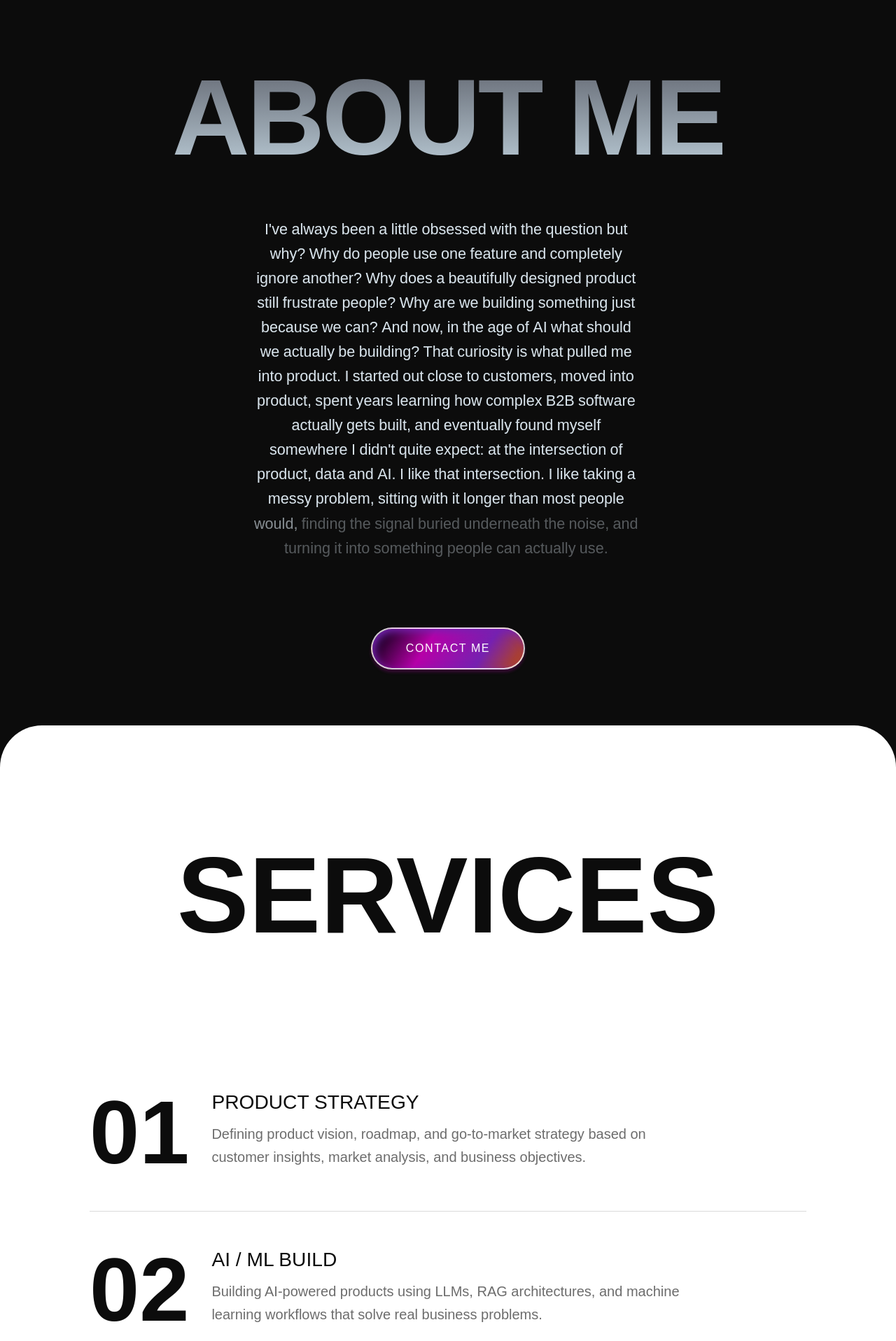
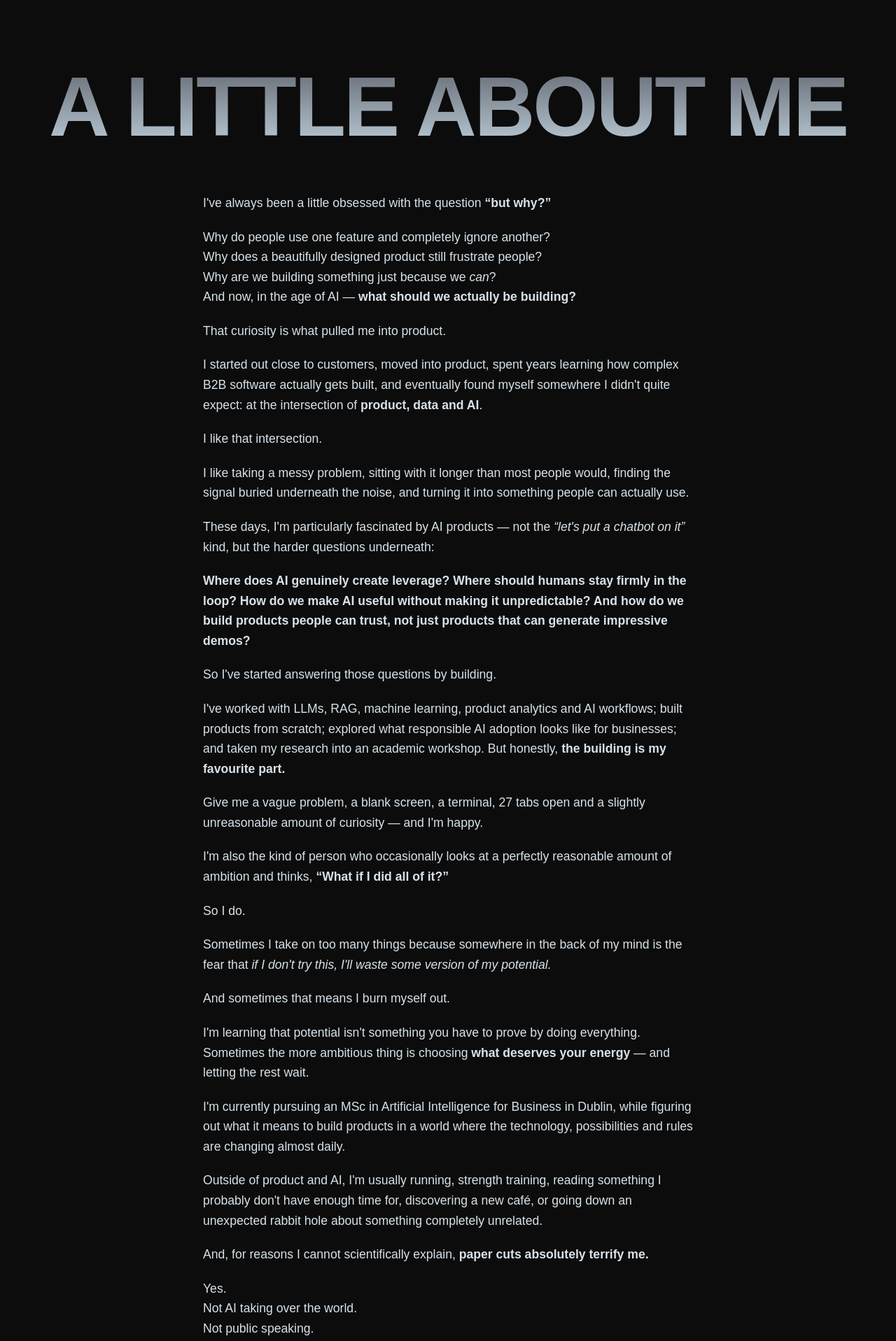
Before and after one commit to Rashmi-Belimagga-Manjunath/portfolio, a Next.js app: page / in a window 1280 px wide. Shown: the part 1540-3457 px from the top of the page at 70% size. Built offline with nearby package versions, Linux system fonts and the light colour scheme.

Commit message:
Show full about text with staggered fade-in animations

```diff
--- a/src/components/AboutSection.tsx
+++ b/src/components/AboutSection.tsx
@@ -1,11 +1,7 @@
 "use client";
 
 import FadeIn from "./FadeIn";
-import AnimatedText from "./AnimatedText";
 import ContactButton from "./ContactButton";
-
-const aboutText =
-  "I've always been a little obsessed with the question but why? Why do people use one feature and completely ignore another? Why does a beautifully designed product still frustrate people? Why are we building something just because we can? And now, in the age of AI what should we actually be building? That curiosity is what pulled me into product. I started out close to customers, moved into product, spent years learning how complex B2B software actually gets built, and eventually found myself somewhere I didn't quite expect: at the intersection of product, data and AI. I like that intersection. I like taking a messy problem, sitting with it longer than most people would, finding the signal buried underneath the noise, and turning it into something people can actually use.";
 
 export default function AboutSection() {
   return (
@@ -14,23 +10,171 @@ export default function AboutSection() {
       <FadeIn delay={0} y={40}>
         <h2
           className="hero-heading font-black uppercase leading-none tracking-tight text-center mb-10 sm:mb-14 md:mb-16"
-          style={{ fontSize: "clamp(3rem, 12vw, 160px)" }}
+          style={{ fontSize: "clamp(2.5rem, 10vw, 120px)" }}
         >
-          About me
+          A little about me
         </h2>
       </FadeIn>
 
-      {/* Animated Text */}
-      <FadeIn delay={0.2} className="mb-16 sm:mb-20 md:mb-24">
-        <AnimatedText
-          text={aboutText}
-          className="text-[#D7E2EA] font-medium text-center leading-relaxed max-w-[560px] mx-auto"
-          style={{ fontSize: "clamp(1rem, 2vw, 1.35rem)" }}
-        />
-      </FadeIn>
+      {/* Full About Text */}
+      <div className="max-w-[700px] mx-auto mb-16 sm:mb-20 md:mb-24 space-y-5 text-[#D7E2EA] leading-relaxed" style={{ fontSize: "clamp(0.85rem, 1.4vw, 1.1rem)" }}>
+        <FadeIn delay={0.1}>
+          <p>
+            I&apos;ve always been a little obsessed with the question <strong>&ldquo;but why?&rdquo;</strong>
+          </p>
+        </FadeIn>
+
+        <FadeIn delay={0.15}>
+          <p>
+            Why do people use one feature and completely ignore another?<br />
+            Why does a beautifully designed product still frustrate people?<br />
+            Why are we building something just because we <em>can</em>?<br />
+            And now, in the age of AI — <strong>what should we actually be building?</strong>
+          </p>
+        </FadeIn>
+
+        <FadeIn delay={0.2}>
+          <p>That curiosity is what pulled me into product.</p>
+        </FadeIn>
+
+        <FadeIn delay={0.25}>
+          <p>
+            I started out close to customers, moved into product, spent years learning how complex B2B software actually gets built, and eventually found myself somewhere I didn&apos;t quite expect: at the intersection of <strong>product, data and AI</strong>.
+          </p>
+        </FadeIn>
+
+        <FadeIn delay={0.3}>
+          <p>I like that intersection.</p>
+        </FadeIn>
+
+        <FadeIn delay={0.35}>
+          <p>
+            I like taking a messy problem, sitting with it longer than most people would, finding the signal buried underneath the noise, and turning it into something people can actually use.
+          </p>
+        </FadeIn>
+
+        <FadeIn delay={0.4}>
+          <p>
+            These days, I&apos;m particularly fascinated by AI products — not the <em>&ldquo;let&apos;s put a chatbot on it&rdquo;</em> kind, but the harder questions underneath:
+          </p>
+        </FadeIn>
+
+        <FadeIn delay={0.45}>
+          <p>
+            <strong>Where does AI genuinely create leverage? Where should humans stay firmly in the loop? How do we make AI useful without making it unpredictable? And how do we build products people can trust, not just products that can generate impressive demos?</strong>
+          </p>
+        </FadeIn>
+
+        <FadeIn delay={0.5}>
+          <p>So I&apos;ve started answering those questions by building.</p>
+        </FadeIn>
+
+        <FadeIn delay={0.55}>
+          <p>
+            I&apos;ve worked with LLMs, RAG, machine learning, product analytics and AI workflows; built products from scratch; explored what responsible AI adoption looks like for businesses; and taken my research into an academic workshop.
+            But honestly, <strong>the building is my favourite part.</strong>
+          </p>
+        </FadeIn>
+
+        <FadeIn delay={0.6}>
+          <p>
+            Give me a vague problem, a blank screen, a terminal, 27 tabs open and a slightly unreasonable amount of curiosity — and I&apos;m happy.
+          </p>
+        </FadeIn>
+
+        <FadeIn delay={0.65}>
+          <p>
+            I&apos;m also the kind of person who occasionally looks at a perfectly reasonable amount of ambition and thinks, <strong>&ldquo;What if I did all of it?&rdquo;</strong>
+          </p>
+        </FadeIn>
+
+        <FadeIn delay={0.7}>
+          <p>So I do.</p>
+        </FadeIn>
+
+        <FadeIn delay={0.75}>
+          <p>
+            Sometimes I take on too many things because somewhere in the back of my mind is the fear that <em>if I don&apos;t try this, I&apos;ll waste some version of my potential.</em>
+          </p>
+        </FadeIn>
+
+        <FadeIn delay={0.8}>
+          <p>And sometimes that means I burn myself out.</p>
+        </FadeIn>
+
+        <FadeIn delay={0.85}>
+          <p>
+            I&apos;m learning that potential isn&apos;t something you have to prove by doing everything. Sometimes the more ambitious thing is choosing <strong>what deserves your energy</strong> — and letting the rest wait.
+          </p>
+        </FadeIn>
+
+        <FadeIn delay={0.9}>
+          <p>
+            I&apos;m currently pursuing an MSc in Artificial Intelligence for Business in Dublin, while figuring out what it means to build products in a world where the technology, possibilities and rules are changing almost daily.
+          </p>
+        </FadeIn>
+
+        <FadeIn delay={0.95}>
+          <p>
+            Outside of product and AI, I&apos;m usually running, strength training, reading something I probably don&apos;t have enough time for, discovering a new café, or going down an unexpected rabbit hole about something completely unrelated.
+          </p>
+        </FadeIn>
+
+        <FadeIn delay={1.0}>
+          <p>
+            And, for reasons I cannot scientifically explain, <strong>paper cuts absolutely terrify me.</strong>
+          </p>
+        </FadeIn>
+
+        <FadeIn delay={1.05}>
+          <p>
+            Yes.<br />
+            Not AI taking over the world.<br />
+            Not public speaking.<br />
+            Not launching something to thousands of users.
+          </p>
+        </FadeIn>
+
+        <FadeIn delay={1.1}>
+          <p><strong>Paper cuts.</strong></p>
+        </FadeIn>
+
+        <FadeIn delay={1.15}>
+          <p>I think that says something about me.</p>
+        </FadeIn>
+
+        <FadeIn delay={1.2}>
+          <p>
+            I&apos;m serious about the things that matter, but I don&apos;t think a person should ever become so polished that you can&apos;t see the slightly weird, curious, imperfect human underneath.
+          </p>
+        </FadeIn>
+
+        <FadeIn delay={1.25}>
+          <p>So no, I don&apos;t want to just manage products.</p>
+        </FadeIn>
+
+        <FadeIn delay={1.3}>
+          <p>
+            I want to understand them deeply enough to question them, build them, break them, improve them — and occasionally start again from scratch.
+          </p>
+        </FadeIn>
+
+        <FadeIn delay={1.35}>
+          <div className="pt-4">
+            <p><strong>Interesting problems.</strong></p>
+            <p><strong>Ambitious people.</strong></p>
+            <p><strong>Useful technology.</strong></p>
+            <p><strong>And products worth building.</strong></p>
+          </div>
+        </FadeIn>
+
+        <FadeIn delay={1.4}>
+          <p>That&apos;s what I&apos;m looking for next.</p>
+        </FadeIn>
+      </div>
 
       {/* Contact Button */}
-      <FadeIn delay={0.4}>
+      <FadeIn delay={1.5}>
         <ContactButton />
       </FadeIn>
     </section>
```
